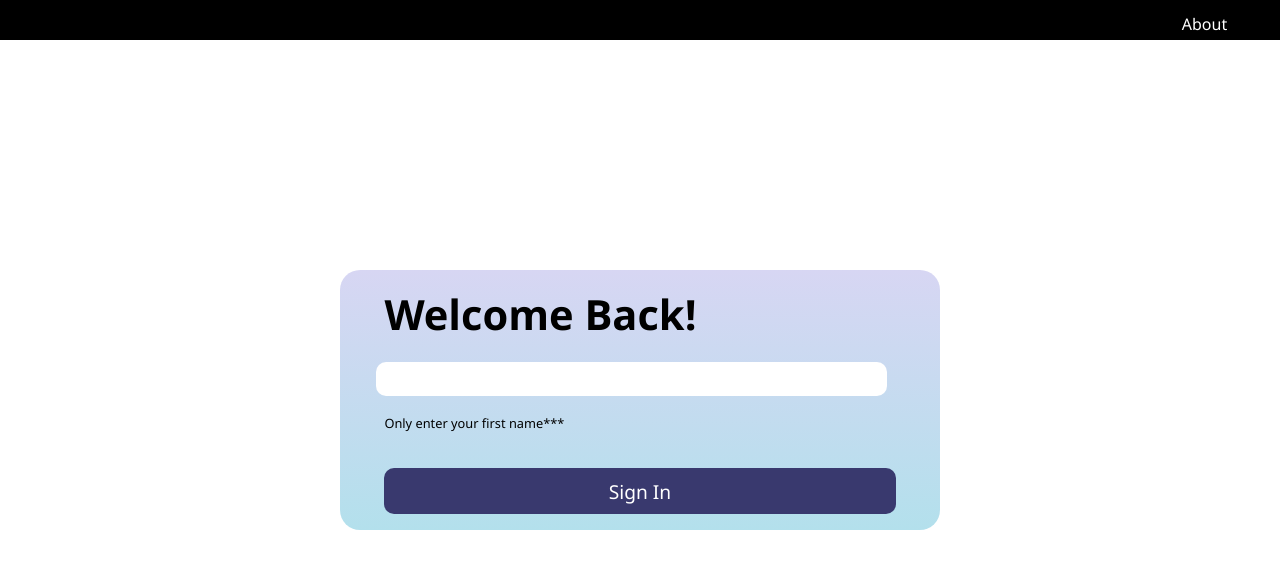
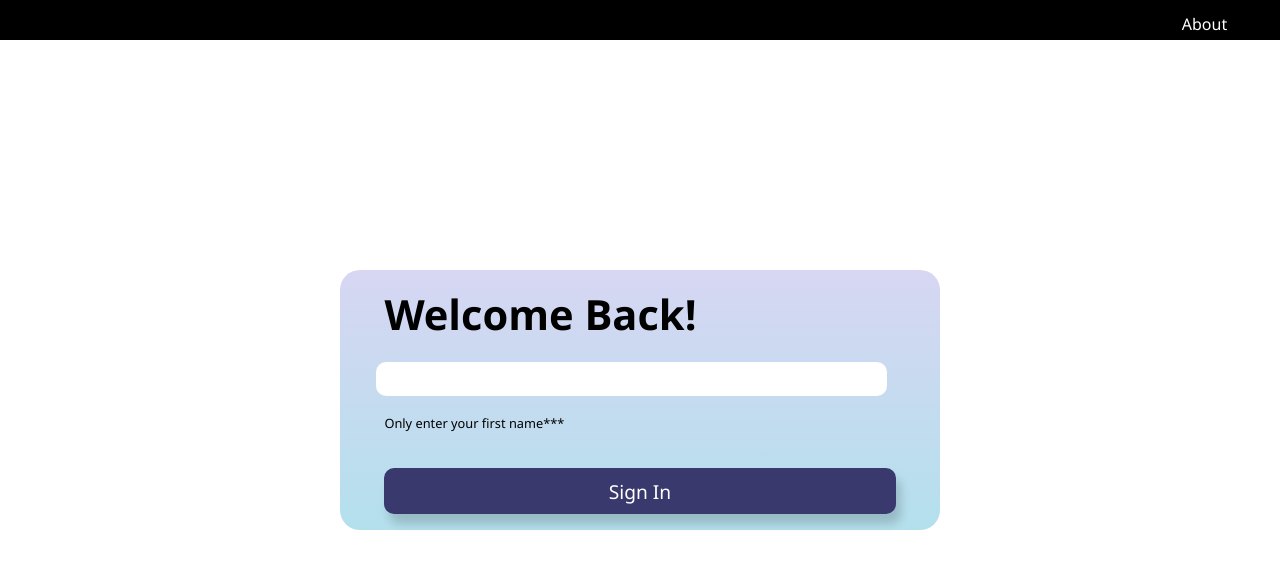
Before and after one commit to NiclanX/my-organization, a React (Vite) app: page / in a window 1280 px wide. Shown: the top 568 px of the page. Built offline with nearby package versions, Linux system fonts and the light colour scheme.

Commit message:
Form 1.2

```diff
--- a/src/App.css
+++ b/src/App.css
@@ -84,4 +84,9 @@ form h1 {
     margin-top: 30px;
     cursor: pointer;
     font-size: 1.2rem;
+    transition: all 0.5s ease;
+    box-shadow: 5px 10px 10px #0000002a;
 }
+.signIn-btn:hover {
+    transform: scale(1.1);
+}
```
